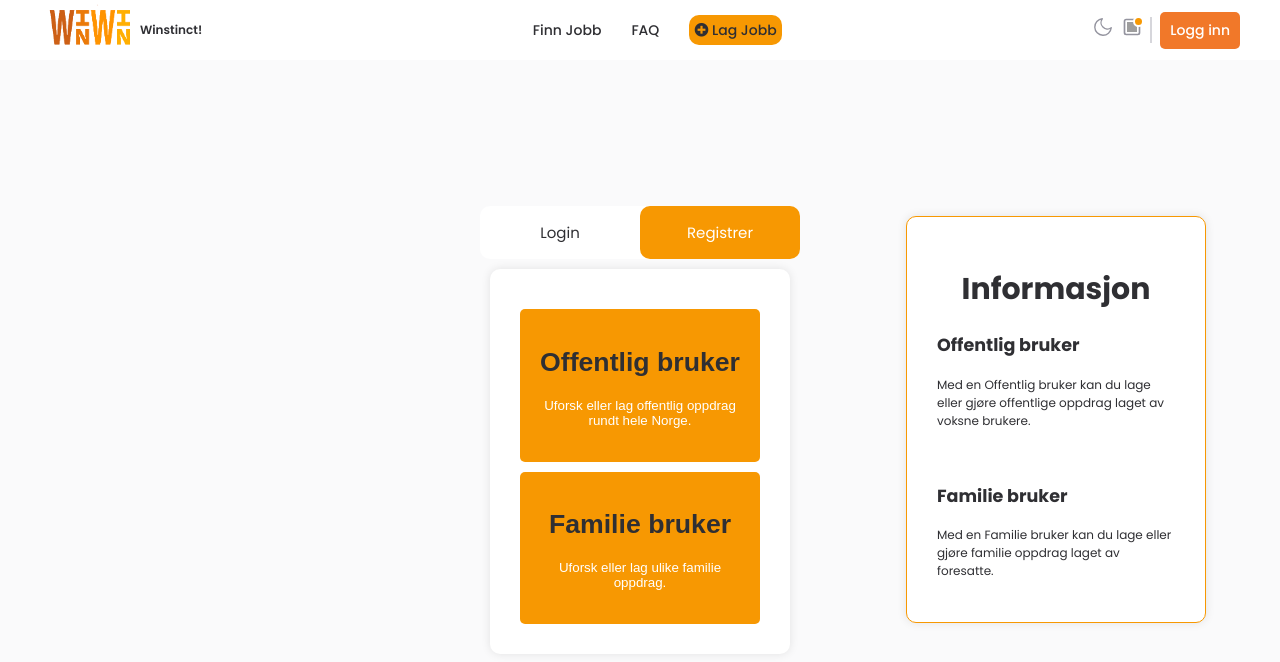
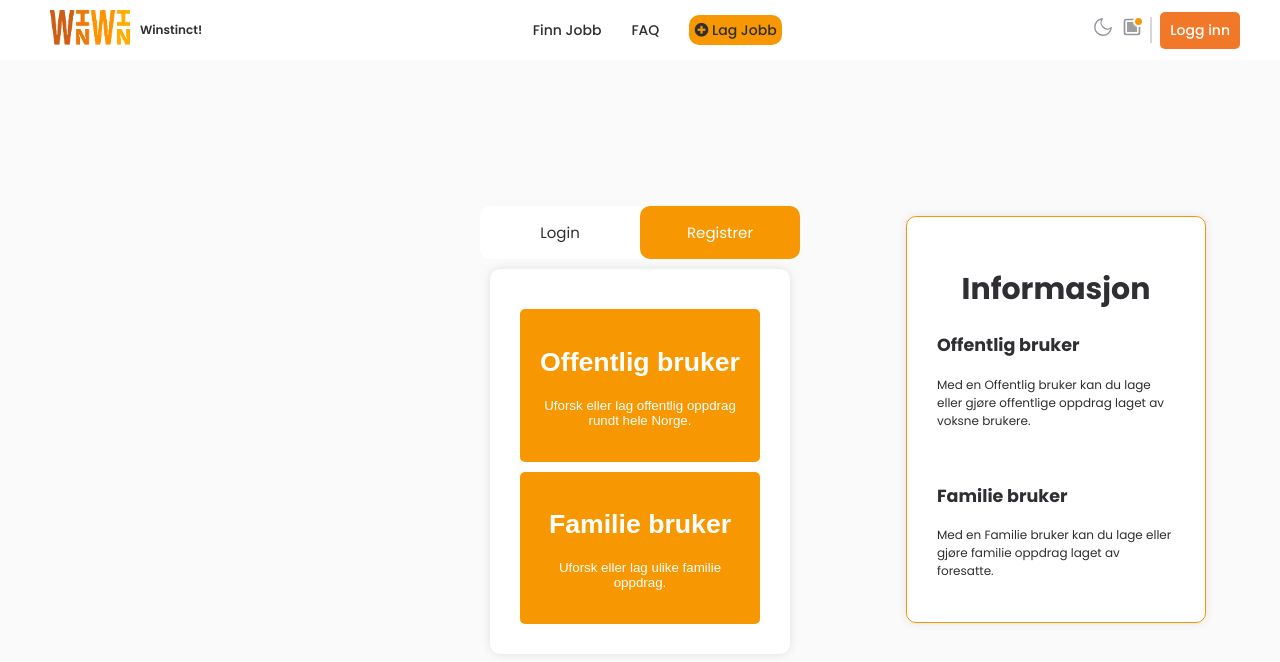
Before and after one commit to Extoren/win-win, a React (Create React App) app: page /Login in a window 1280 px wide. Both pictures are taken after a click on the element "Registrer". Shown: the top 662 px of the page. Built offline with nearby package versions, Linux system fonts and the light colour scheme; no server answers; grey boxes are pictures that could not be loaded.

Commit message:
Color correction

```diff
--- a/src/Pages/Login.css
+++ b/src/Pages/Login.css
@@ -280,6 +280,11 @@ button:hover {
 .contents h1 span {
     color: var(--active-color);
 }
+
+#official {
+    color: var(--header-bg-color);
+}
+
 .button-holder {
     display: flex;
     justify-content: center;
--- a/src/Pages/Login.jsx
+++ b/src/Pages/Login.jsx
@@ -179,11 +179,11 @@ function Login() {
                         {!showContents && (
                             <div className="choose">
                                 <button className="box official" onClick={() => {setShowContents(true); setUserType('Offentlig')}}>
-                                    <h1>Offentlig bruker</h1>
+                                    <h1 id="official">Offentlig bruker</h1>
                                     <p>Uforsk eller lag offentlig oppdrag rundt hele Norge.</p>
                                 </button>
                                 <button className="box family" onClick={() => {setShowContents(true); setUserType('Familie')}}>
-                                    <h1>Familie bruker</h1>
+                                    <h1 id="official">Familie bruker</h1>
                                     <p>Uforsk eller lag ulike familie oppdrag.</p>
                                 </button>
                             </div>
--- a/src/Pages/makeUser.css
+++ b/src/Pages/makeUser.css
@@ -73,7 +73,6 @@
 
 h1 {
     text-align: center;
-    color: #333;
     margin-bottom: 20px;
     color: var(--body-color);
 }
```
